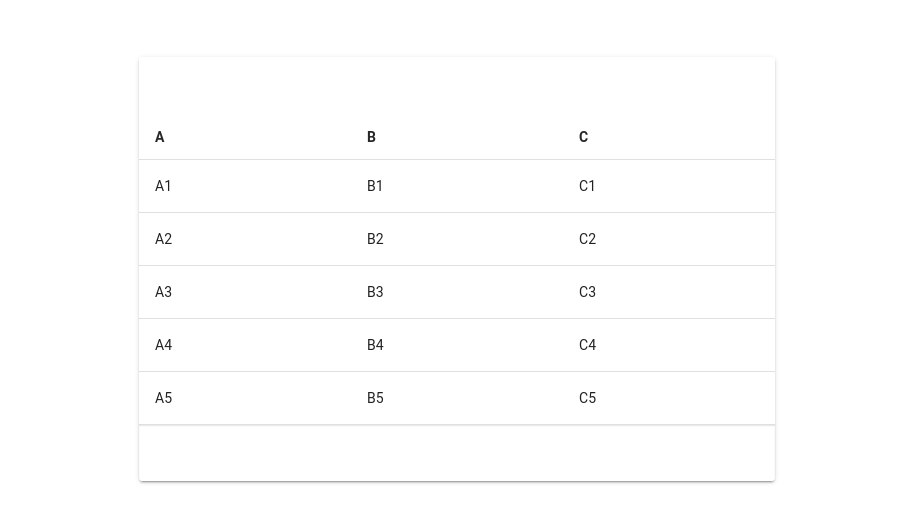
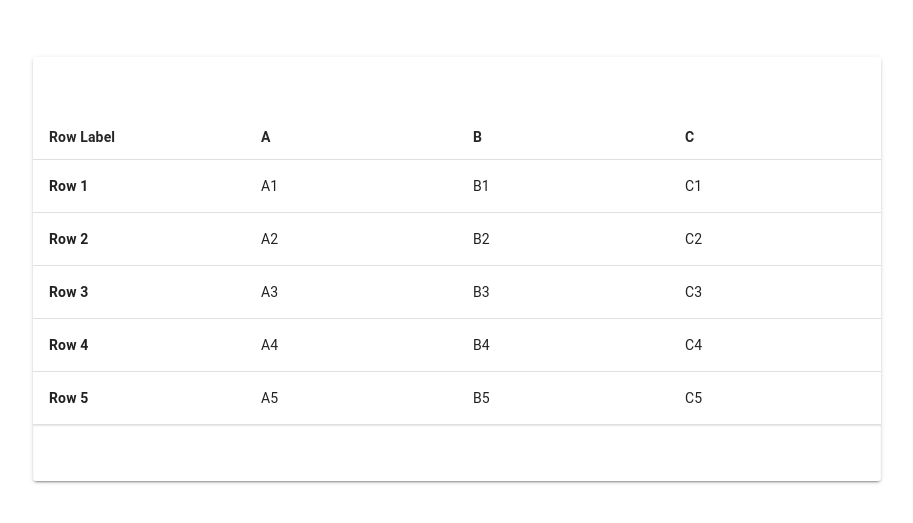
Before and after one commit to jackie-ou/headless-react-table, a React (Vite) app: page / in a window 1280 px wide. Shown: the part 131-654 px from the top of the page, without its empty margins (183-1096 px from the left). Built offline with nearby package versions, Linux system fonts and the light colour scheme.

Commit message:
Add row labels

```diff
--- a/src/Table.jsx
+++ b/src/Table.jsx
@@ -7,7 +7,7 @@ const generateData = () => {
   const data = [];
   for (let rowIndex = 0; rowIndex < rowsCount; rowIndex++) {
     const rowId = rowIndex + 1;
-    const rowData = { row: rowId };
+    const rowData = { rowLabel: `Row ${rowId}`, row: rowId }; // Add rowLabel here
     for (const label of columnLabels) {
       const cellValue = `${label}${rowId}`; // Generate cell value
       rowData[label] = cellValue; // Add cell value to the row
@@ -20,19 +20,29 @@ const generateData = () => {
 const Table = () => {
   const [data, setData] = useState(generateData());
   const columnLabels = ["A", "B", "C"];
-  const columns = columnLabels.map((label) => ({
+  const columns = [
+    {
+      accessorKey: "rowLabel",
+      header: "Row Label",
+      enableEditing: false,
+      muiTableBodyCellProps: {
+        sx: { fontWeight: "bold" },
+      },
+    },
+    ...columnLabels.map((label) => ({
       accessorKey: label,
       header: label,
       muiEditTextFieldProps: ({ cell }) => ({
         onBlur: (event) => {
           const updatedData = [...data];
           const rowIndex = cell.row.index;
-        updatedData[rowIndex][label] = event.target.value; // Use dynamic label here
+          updatedData[rowIndex][label] = event.target.value;
           setData(updatedData);
-        console.log(data); // Log updated data for debugging
+          console.log(updatedData);
         },
       }),
-  }));
+    })),
+  ];
   const tableOptions = {
     enableHiding: false,
     enableFullScreenToggle: false,
```
Lines whose indentation alone changed are shown as unchanged.
